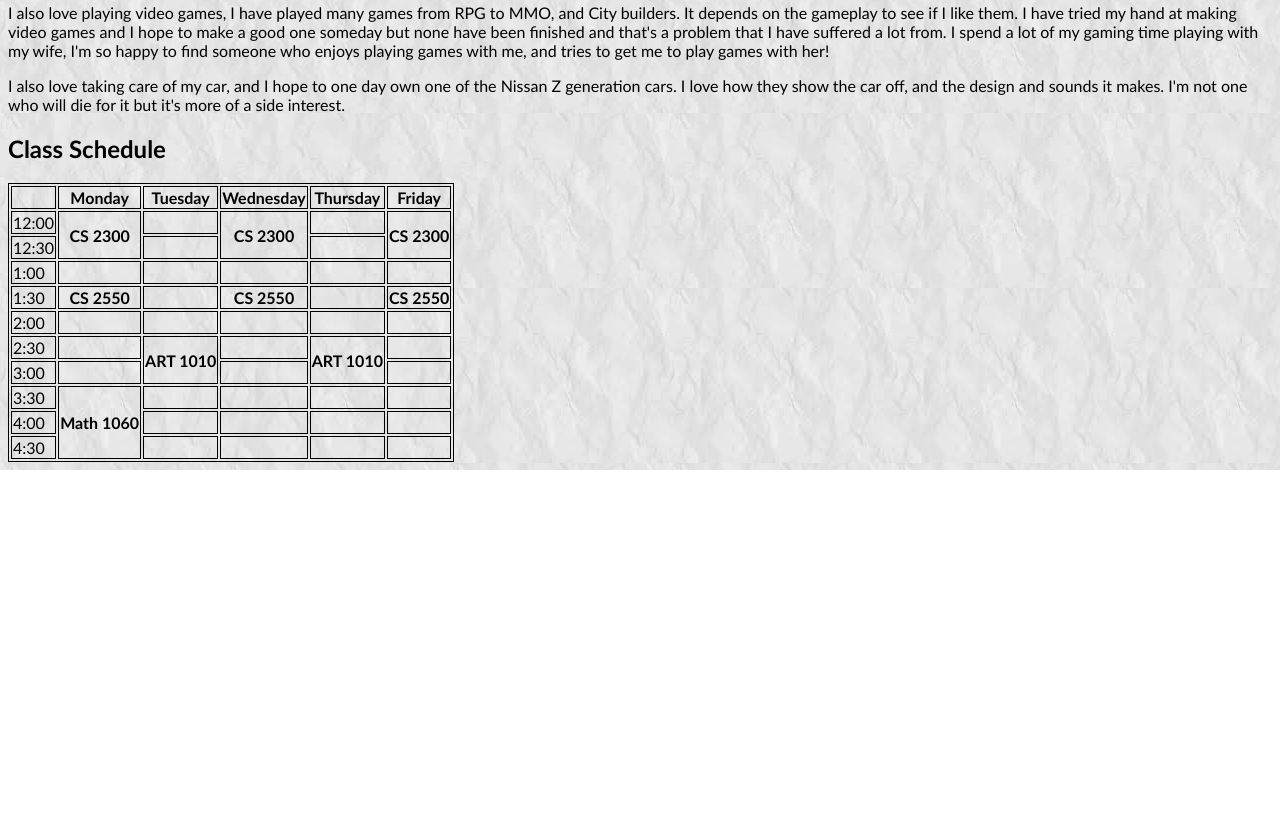
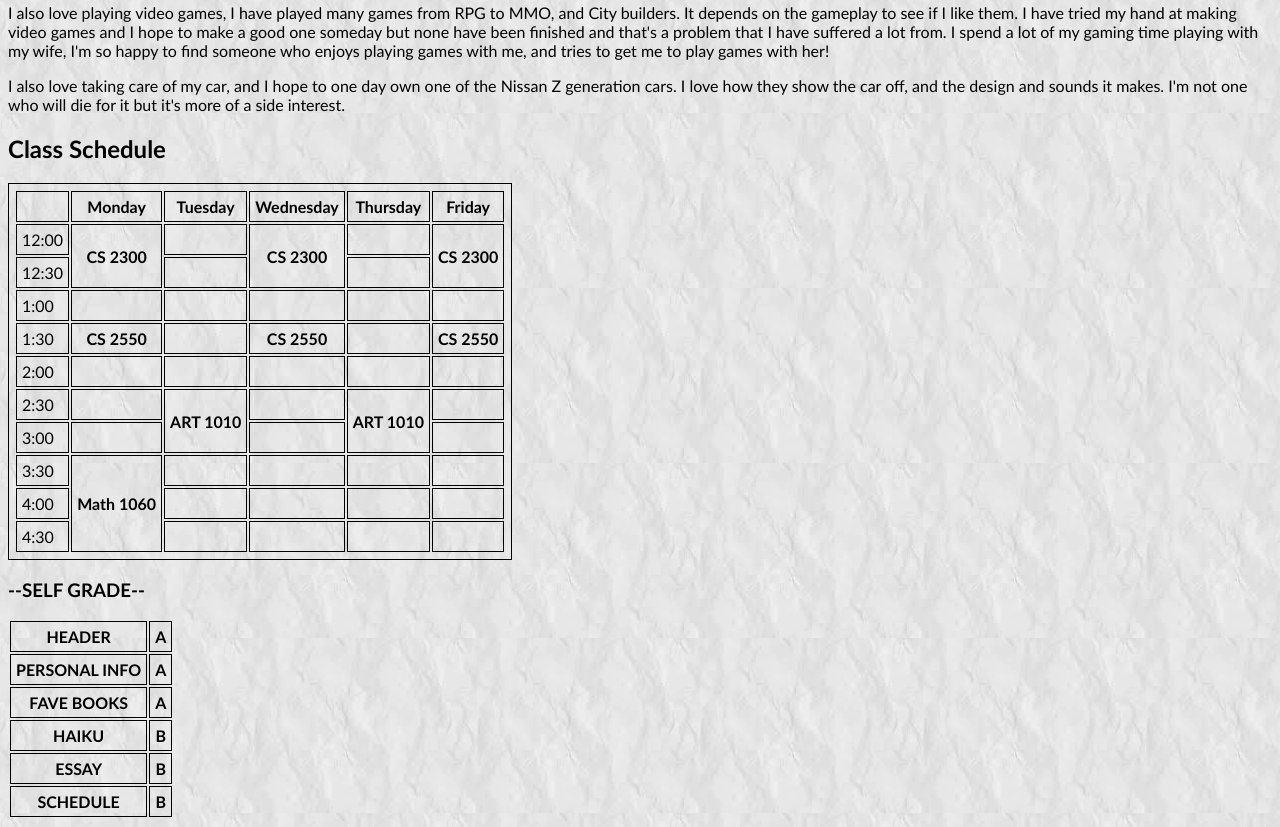
Before and after one commit to RazorzMcLazorz/Project1HTMLAboutMe, a plain HTML site: page index.html in a window 1280 px wide. Shown: the part 762-1589 px from the top of the page. Before the commit the page ends 1232 px from the top, so only its background shows below. Drawn offline with Linux system fonts and the light colour scheme.

Commit message:
added self grade

```diff
--- a/index.html
+++ b/index.html
@@ -63,7 +63,7 @@
       Javascript, CSS, SCSS, HTML, Node.js, Python, and a bunch more. The main thing I loved
       about the bootcamp is they didn’t just teach me the languages but they taught me how to teach myself.
       <br>
-      I know college teachs this as well but it takes longer, and I didnt want to go for the
+      I know college teaches this as well, but it takes longer, and I didnt want to go for the
       time requirement and the factor of will i make it? After bootcamp i found a position and learned there
       but I also found programming my own projects at the same time is a huge factor
       in my life, learning,and the enjoyment in creating things.
@@ -87,7 +87,7 @@
       Class Schedule
     </h2>
 
-    <table>
+    <table class="classSchedule">
       <tr>
         <th></th>
         <th>Monday</th>
@@ -171,5 +171,34 @@
       </tr>
     </table>
 
+
+    <h3> --SELF GRADE--</h3>
+    <table>
+      <tr>
+        <th>HEADER</th>
+        <th>A</th>
+      </tr>
+      <tr>
+        <th>PERSONAL INFO</th>
+        <th>A</th>
+      </tr>
+      <tr>
+        <th>FAVE BOOKS</th>
+        <th>A</th>
+      </tr>
+      <tr>
+        <th>HAIKU</th>
+        <th>B</th>
+      </tr>
+      <tr>
+        <th>ESSAY</th>
+        <th>B</th>
+      </tr>
+      <tr>
+        <th>SCHEDULE</th>
+        <th>B</th>
+      </tr>
+    </table>
+
   </body>
 </html>
--- a/styles.css
+++ b/styles.css
@@ -10,8 +10,9 @@ body {
   height: 500px;
 }
 
-table, th, td {
+.classSchedule, th, td {
   border: 1px solid black;
+  padding: 5px;
 }
 
 a {
```
